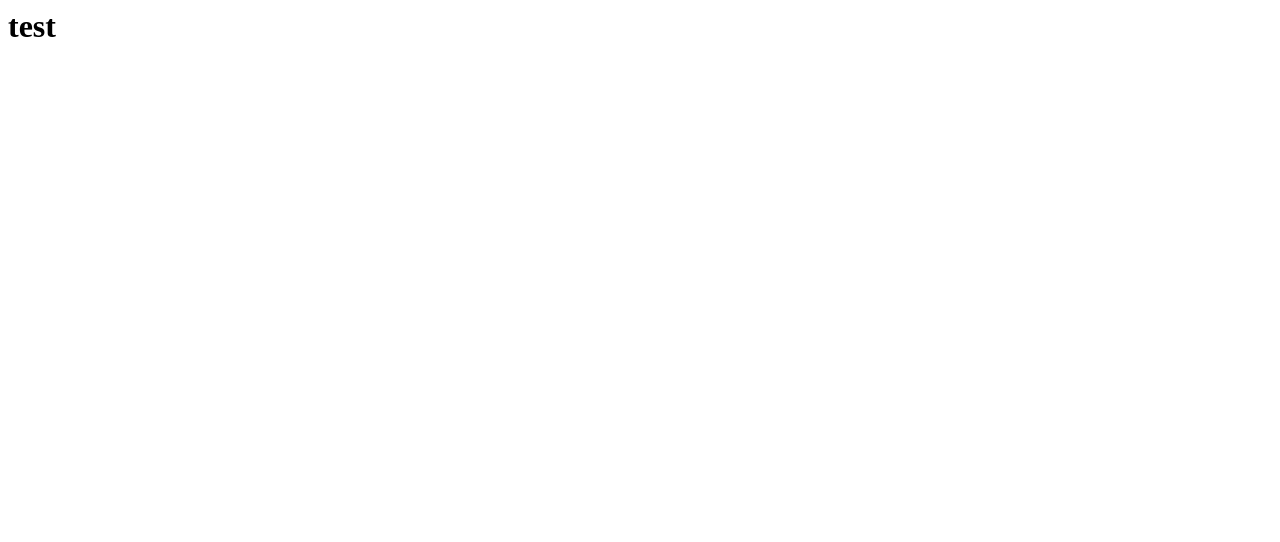
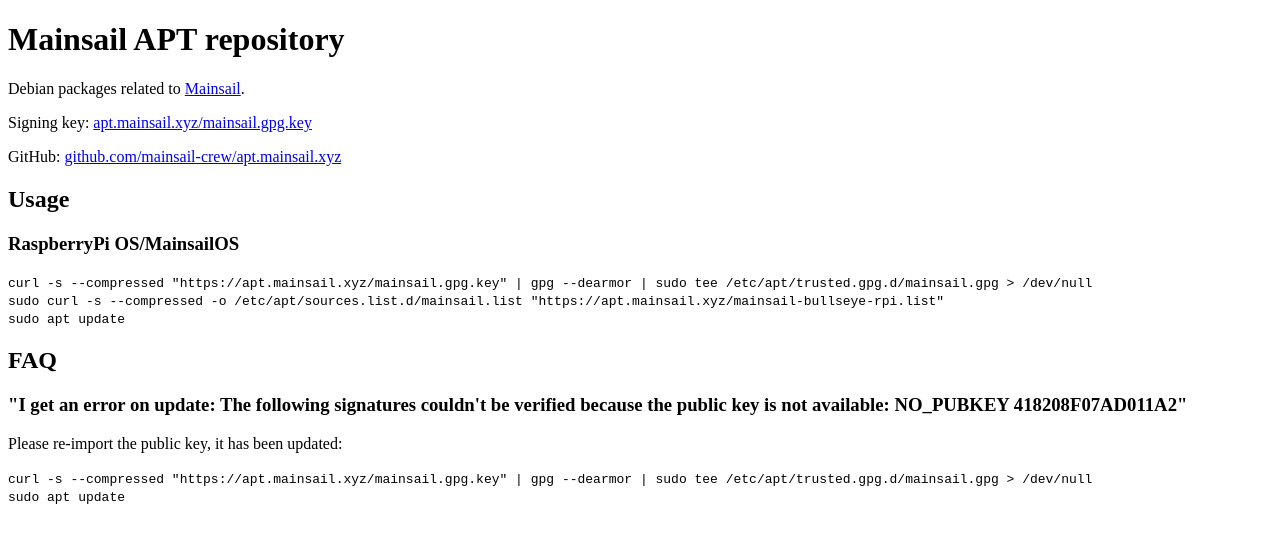
Before and after one commit to mainsail-crew/apt.mainsail.xyz, a plain HTML site: page public/index.html in a window 1280 px wide. Drawn offline with Linux system fonts and the light colour scheme.

Commit message:
ci: upload public files

```diff
--- a/public/index.html
+++ b/public/index.html
@@ -1 +1,35 @@
-<h1>test</h1>
+<!DOCTYPE html>
+<html>
+<head>
+    <meta charset="utf-8"/>
+    <title>Mainsail APT repository</title>
+</head>
+<body>
+<h1>Mainsail APT repository</h1>
+
+<p>Debian packages related to <a href="https://docs.mainsail.xyz" target="_blank">Mainsail</a>.</p>
+<p>Signing key: <a href="./mainsail.gpg.key">apt.mainsail.xyz/mainsail.gpg.key</a></p>
+<p>GitHub: <a href="https://github.com/mainsail-crew/apt.mainsail.xyz" target="_blank">github.com/mainsail-crew/apt.mainsail.xyz</a></p>
+
+<h2>Usage</h2>
+
+<h3>RaspberryPi OS/MainsailOS</h3>
+
+<code>
+    curl -s --compressed "https://apt.mainsail.xyz/mainsail.gpg.key" | gpg --dearmor | sudo tee /etc/apt/trusted.gpg.d/mainsail.gpg > /dev/null<br>
+    sudo curl -s --compressed -o /etc/apt/sources.list.d/mainsail.list "https://apt.mainsail.xyz/mainsail-bullseye-rpi.list"<br>
+    sudo apt update<br>
+</code>
+
+<h2>FAQ</h2>
+
+<h3>"I get an error on update: The following signatures couldn't be verified because the public key is not available: NO_PUBKEY 418208F07AD011A2"</h3>
+
+Please re-import the public key, it has been updated:
+
+<p><code>
+    curl -s --compressed "https://apt.mainsail.xyz/mainsail.gpg.key" | gpg --dearmor | sudo tee /etc/apt/trusted.gpg.d/mainsail.gpg > /dev/null<br>
+    sudo apt update
+</code></p>
+</body>
+</html>
```
Also changed, not shown: 3 other files.
